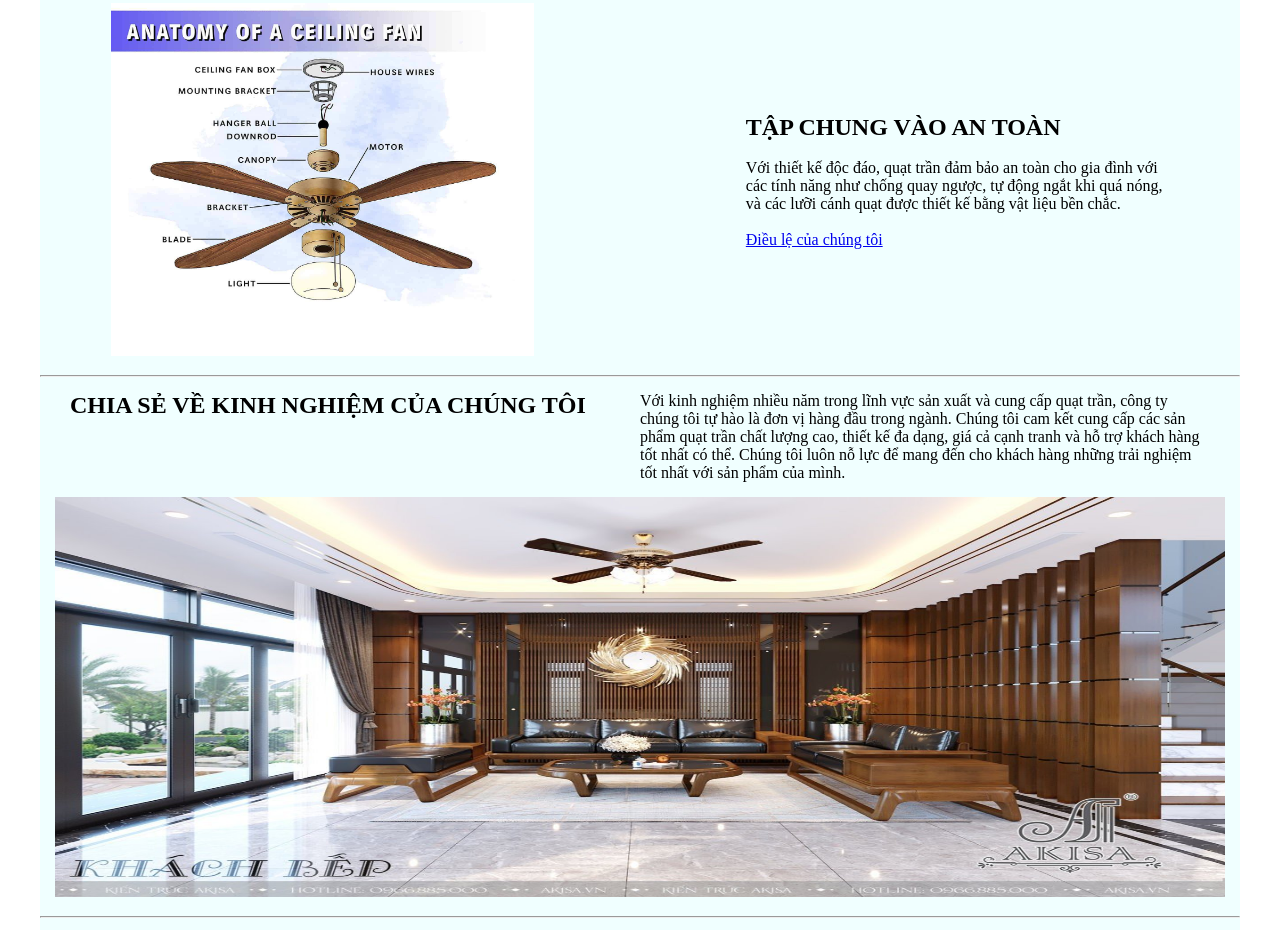
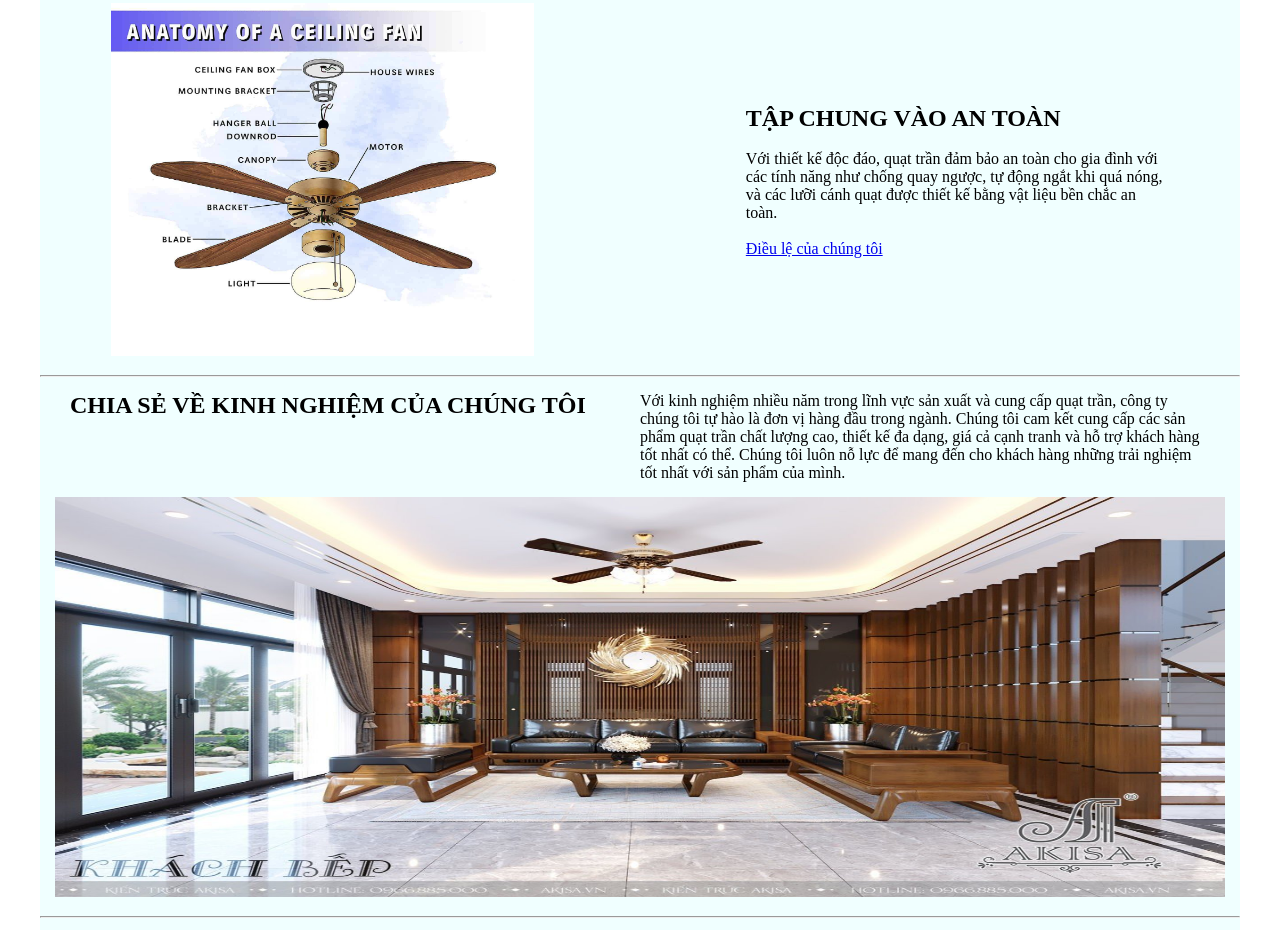
Before and after one commit to vudang1/vudang1.github.io, a plain HTML site: page index.html in a window 1280 px wide. Shown: the part 1069-1999 px from the top of the page. Drawn offline with Linux system fonts and the light colour scheme; a web font is replaced by a local one.

Commit message:
Update index.html

```diff
--- a/index.html
+++ b/index.html
@@ -55,7 +55,7 @@
             <p>
               Với thiết kế độc đáo, quạt trần đảm bảo an toàn cho gia đình với các
               tính năng như chống quay ngược, tự động ngắt khi quá nóng, và các
-              lưỡi cánh quạt được thiết kế bằng vật liệu bền chắc.
+              lưỡi cánh quạt được thiết kế bằng vật liệu bền chắc an toàn.
             </p>
             <br />
             <a href="#">Điều lệ của chúng tôi</a>
```
